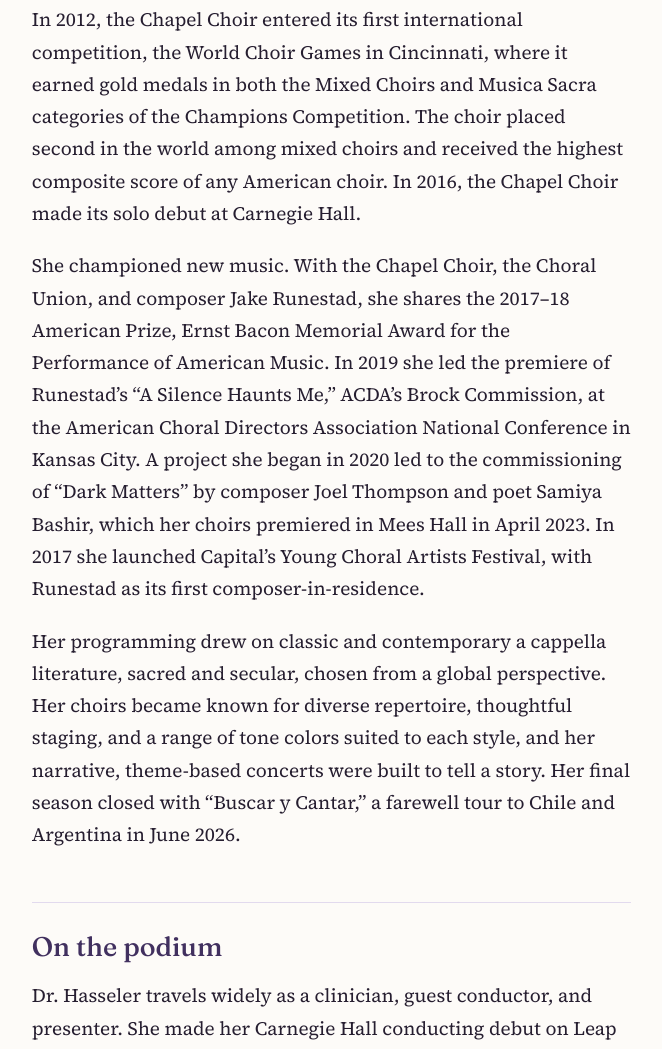
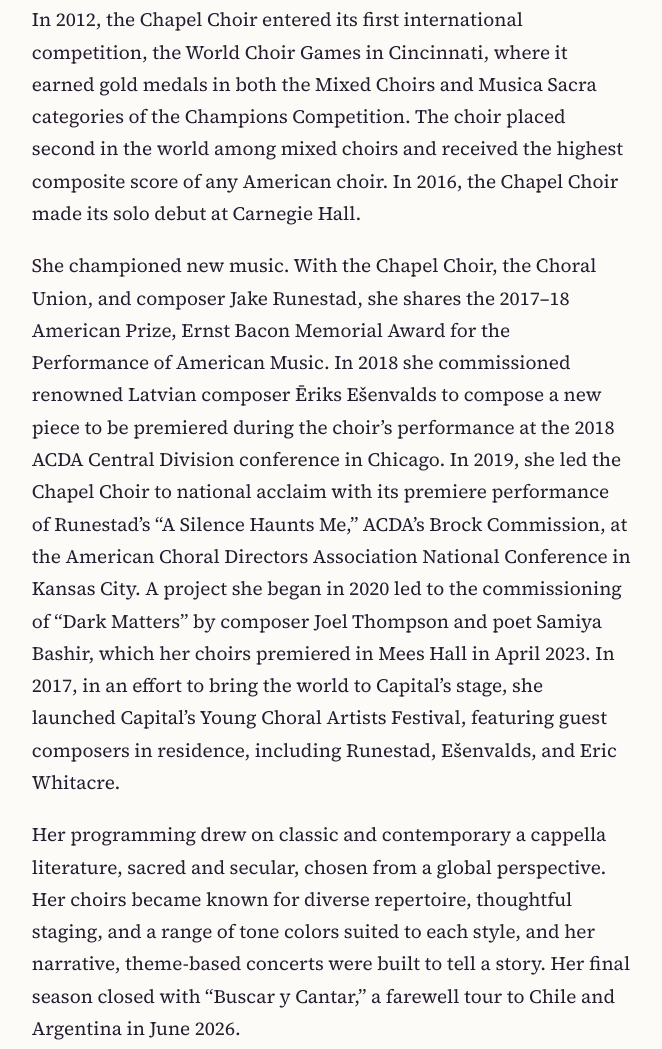
Before and after one commit to vikram-bodas/lyndahasseler.com, a plain HTML site: page docs/index.html in a window 1280 px wide. Shown: the part 5571-6620 px from the top of the page, without its empty margins (561-1223 px from the left). Drawn offline with nearby package versions, Linux system fonts and the light colour scheme.

Commit message:
Website editor: I updated the new-music paragraph in your biography with your latest wording, including the 2018 Ešenvalds commission, t

```diff
--- a/docs/index.html
+++ b/docs/index.html
@@ -201,7 +201,7 @@
                     <h3 class="sub">The Chapel Choir years</h3>
                     <p>She led the Chapel Choir in performances throughout the United States and around the world: to Germany, Austria, and the Czech Republic for its 75th anniversary in 2003, then to France and Switzerland, South Africa, Ireland, Spain, the Netherlands and Belgium, and, on its first visit to South America, Chile and Argentina. Her choirs sang for ACDA Central Division conferences in 2002, 2010, 2014, and 2018, the ACDA National Conference in 2019, and multiple performances and presentations for the Ohio Music Education Association.</p>
                     <p>In 2012, the Chapel Choir entered its first international competition, the World Choir Games in Cincinnati, where it earned gold medals in both the Mixed Choirs and Musica Sacra categories of the Champions Competition. The choir placed second in the world among mixed choirs and received the highest composite score of any American choir. In 2016, the Chapel Choir made its solo debut at Carnegie Hall.</p>
-                    <p>She championed new music. With the Chapel Choir, the Choral Union, and composer Jake Runestad, she shares the 2017–18 American Prize, Ernst Bacon Memorial Award for the Performance of American Music. In 2019 she led the premiere of Runestad’s “<cite>A Silence Haunts Me</cite>,” ACDA’s Brock Commission, at the American Choral Directors Association National Conference in Kansas City. A project she began in 2020 led to the commissioning of “<cite>Dark Matters</cite>” by composer Joel Thompson and poet Samiya Bashir, which her choirs premiered in Mees Hall in April 2023. In 2017 she launched Capital’s Young Choral Artists Festival, with Runestad as its first composer-in-residence.</p>
+                    <p>She championed new music. With the Chapel Choir, the Choral Union, and composer Jake Runestad, she shares the 2017–18 American Prize, Ernst Bacon Memorial Award for the Performance of American Music. In 2018 she commissioned renowned Latvian composer Ēriks Ešenvalds to compose a new piece to be premiered during the choir’s performance at the 2018 ACDA Central Division conference in Chicago. In 2019, she led the Chapel Choir to national acclaim with its premiere performance of Runestad’s “<cite>A Silence Haunts Me</cite>,” ACDA’s Brock Commission, at the American Choral Directors Association National Conference in Kansas City. A project she began in 2020 led to the commissioning of “<cite>Dark Matters</cite>” by composer Joel Thompson and poet Samiya Bashir, which her choirs premiered in Mees Hall in April 2023. In 2017, in an effort to bring the world to Capital’s stage, she launched Capital’s Young Choral Artists Festival, featuring guest composers in residence, including Runestad, Ešenvalds, and Eric Whitacre.</p>
                     <p>Her programming drew on classic and contemporary a cappella literature, sacred and secular, chosen from a global perspective. Her choirs became known for diverse repertoire, thoughtful staging, and a range of tone colors suited to each style, and her narrative, theme-based concerts were built to tell a story. Her final season closed with “<cite>Buscar y Cantar</cite>,” a farewell tour to Chile and Argentina in June 2026.</p>
 
                     <h3 class="sub">On the podium</h3>
```
